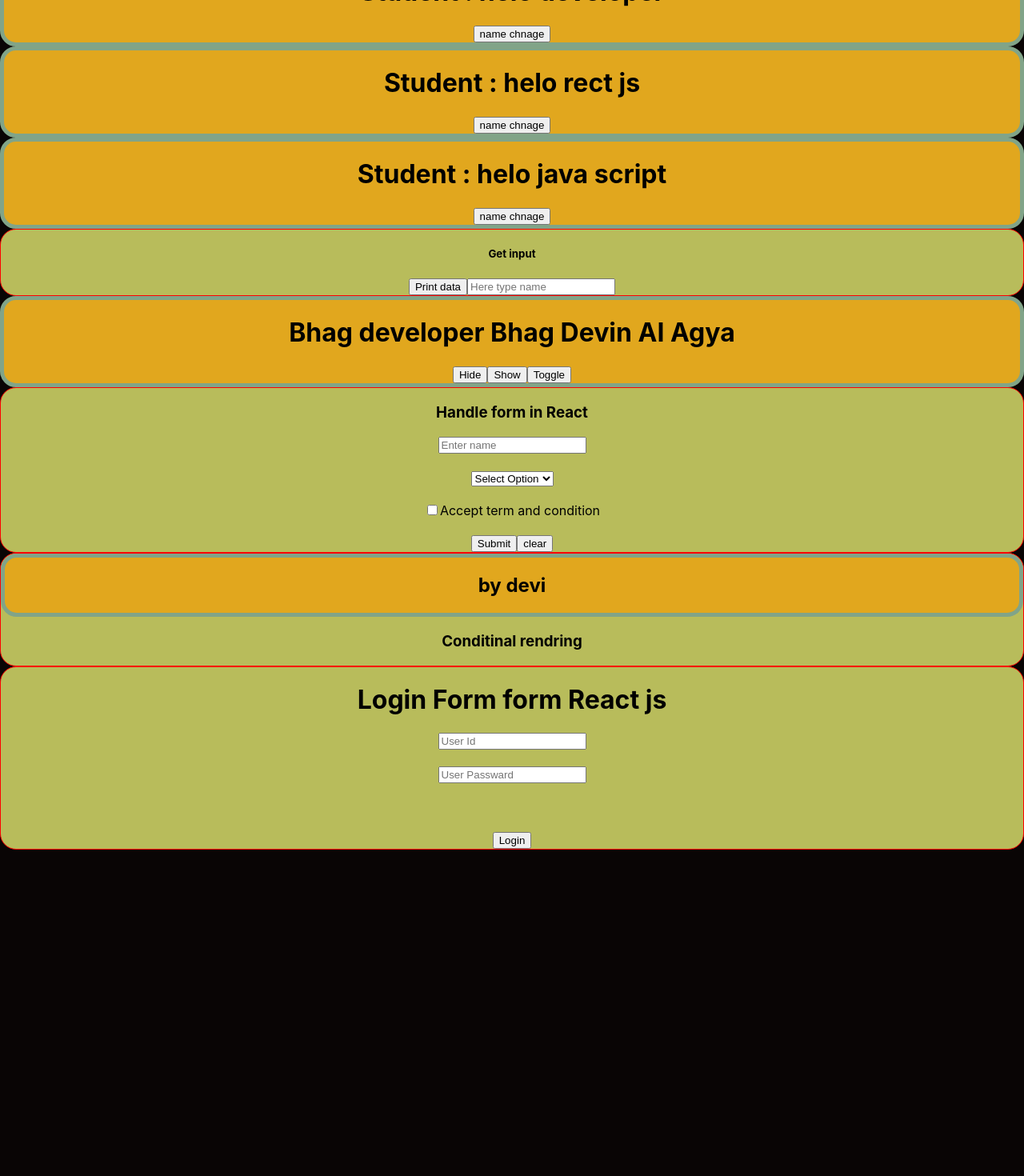
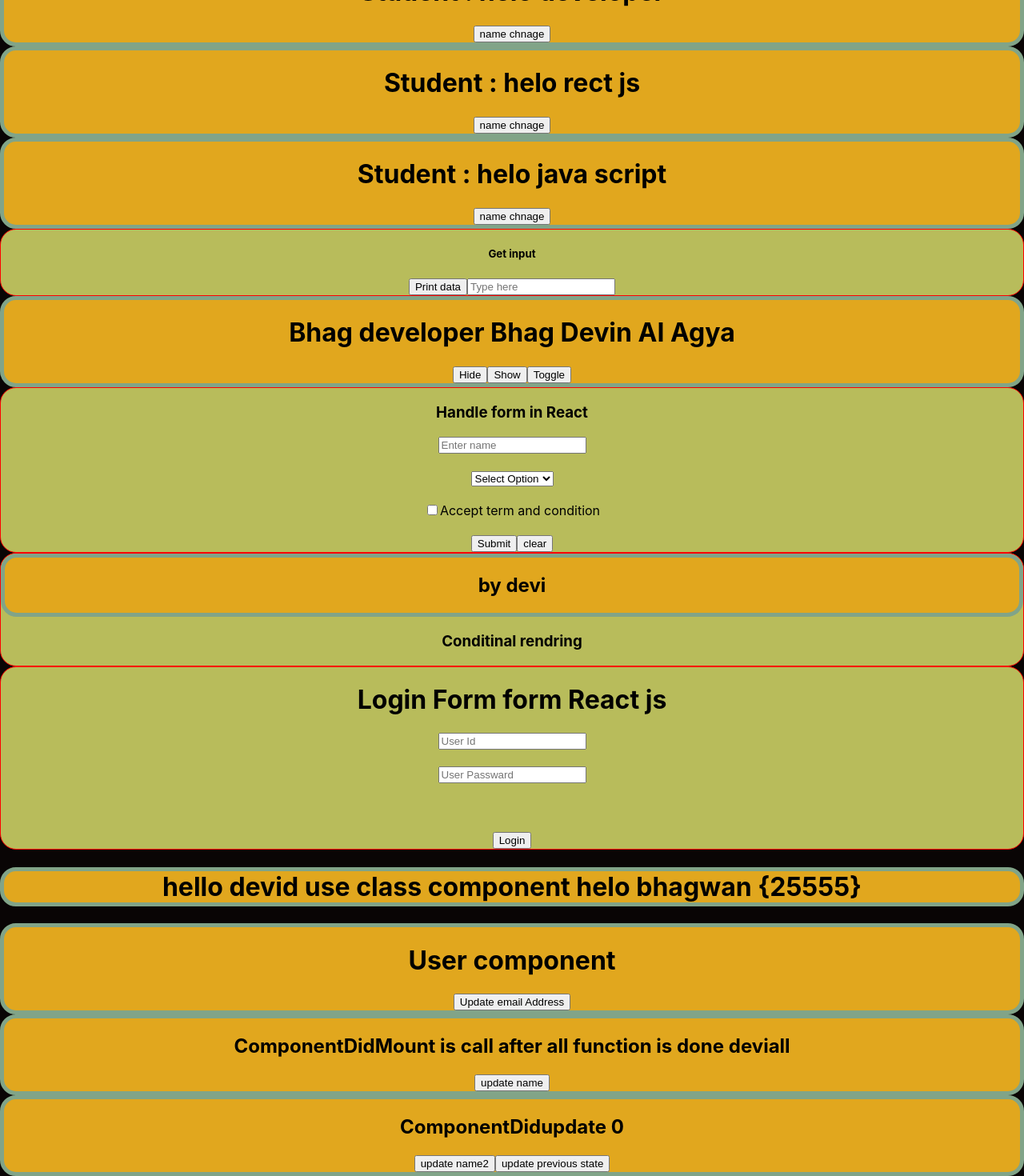
Before and after one commit to devilalpanchal/ReactYoutube01, a React (Create React App) app: page / in a window 1280 px wide. Shown: the part 1817-3287 px from the top of the page at 80% size. Before the commit the page ends 2879 px from the top, so only its background shows below. Built offline with nearby package versions, Linux system fonts and the light colour scheme.

Commit message:
did mount or update mount method

```diff
--- /dev/null
+++ b/src/ComponentDidMount.js
@@ -0,0 +1,35 @@
+import React from "react";
+
+
+// life cycle method
+// it is call when  all functiojn is ready
+// no effect of state or props
+// it is best use to call API
+// IT IS call after render is mount
+class MountDid extends React.Component {
+    constructor()
+    {
+        super();
+        this.state={
+            name:"deviall"
+        }
+        console.log("constractor")
+    }
+    componentDidMount()  //it is call onely one time after to set state
+    {
+        console.log("componentDidMount")
+    }
+    render() {
+        console.log('render')
+        return (
+            <div className="app">
+                <h2> ComponentDidMount is call after all function is done {this.state.name}</h2>
+                <button onClick={()=>{this.setState({name:"panchal ji"})}}>update name</button>
+            </div>
+        )
+    }
+
+}
+
+export default MountDid;
+// we can stop componentDidMount use of shouldComponentUpdate() method return is false
--- /dev/null
+++ b/src/ComponentDidUpdate.js
@@ -0,0 +1,38 @@
+import React from "react";
+class Didupdate extends React.Component{
+    constructor()
+    {
+        super();
+       console.log(" cosntrwtj2")
+       this.state={
+        name:"devi",
+        count:0
+       }
+    }
+    // componentDidUpdate()
+    componentDidUpdate(preProps,preState,snapshot)
+    {
+        console.log("componentDidUpdate",snapshot) // it is undefined hai
+        console.log("componentDidUpdate",preState.count,this.state.count)// previous count in console deta hai to check
+        // if (preState.count==this.state.count) {
+        //     alert(" data is already same")
+        // }
+if (this.state.count<10) {
+    this.setState({count:this.state.count+1})
+
+}
+    }
+    render() {
+        console.log('render')
+        return (
+            <div className="app">
+                <h2> ComponentDidupdate {this.state.count} </h2>
+                <button onClick={()=>{this.setState({name:"divi sir developer"})}}>update name2</button>
+                <button onClick={()=>{this.setState({count:1})}}>update previous state</button>
+            </div>
+        )
+}
+
+}
+
+export default Didupdate;
--- a/src/InputBoxValue.js
+++ b/src/InputBoxValue.js
@@ -1,22 +1,23 @@
 import React, { useState } from "react";
 
-function input() {
-    const [data, setData] = useState(null)
-    const [print, setPrint] = useState(false)
-    function getData(val) {
-        console.warn(val.target.value)
-        setData(val.target.value)
-        setPrint(false)
+function Input() {
+    const [data, setData] = useState(null);
+    const [print, setPrint] = useState(false);
+
+    function getData(event) {
+        console.warn(event.target.value);
+        setData(event.target.value);
+        setPrint(false);
     }
-    return <div className="App">
-        <h5> Get input</h5>
-        {print ?
-            <h5>  {data}</h5>
-            : null
-        }
-        <button onClick={() => setPrint(true)}>Print data</button>
-        <input type="text" placeholder="Here type name" onChange={getData}></input>
-    </div>
+
+    return (
+        <div className="App">
+            <h5>Get input</h5>
+            {print ? <h5>{data}</h5> : null}
+            <button onClick={() => setPrint(true)}>Print data</button>
+            <input type="text" placeholder="Type here" onChange={getData}></input>
+        </div>
+    );
 }
 
-export default input;
+export default Input;
--- /dev/null
+++ b/src/LifeCycleOfMethod.js
@@ -0,0 +1,36 @@
+// 1 mounting    componentDidMount
+// 2 updating   componentDidUpdate
+// 3 unmounting   componentDidunMount
+
+// life cycle is run when component loaded,update with props adn state, component is removed
+
+
+// contractor method first life cycle method in js
+
+
+import React from "react";
+
+class Bsall extends React.Component{
+constructor()
+{
+    super()
+    // to call parent constractor to component
+    console.warn( " heloo mamma consractor")
+
+    this.state={
+        data:" helo bhagwan {25555}"
+    }
+}
+
+// we called api in component did mpount  to first caling
+    render()
+    {
+        console.log('render')
+        return(
+            <h1 className="app"> hello devid use class component {this.state.data}</h1>
+        )
+    }
+}
+export default Bsall;
+
+// in functional component we can not use life cycle  directly without hooks
--- /dev/null
+++ b/src/StateClass.js
@@ -0,0 +1,24 @@
+import React from "react";
+class Tstate extends React.Component{
+    constructor()
+    {
+        super();
+        this.state={
+            email:"devi@gamil.com"
+        }
+    }
+
+    render()
+    {
+console.warn("Remder ,method" , this.state.email)
+return(
+    <div className="app">
+        <h1>User component</h1>
+        <button onClick={()=>this.setState({email:"devdflksd.com"})}> Update email Address</button>
+    </div>
+)
+    }
+}
+
+export default Tstate
+// render is remdring when cycle is run when component loaded,update with props adn state, component is removed
--- a/src/index.js
+++ b/src/index.js
@@ -18,7 +18,10 @@ import Toggle from './HideShow&Toggle';
 import FormHandle from './FormLikeSignandLogIn';
 import Condition from './ConditinalRendering';
 import Validation from './BasicFromValidation';
-
+import Bsall from './LifeCycleOfMethod';
+import Tstate from './StateClass';
+import MountDid from './ComponentDidMount';
+import Didupdate from './ComponentDidUpdate';
 const root = ReactDOM.createRoot(document.getElementById('root'));
 root.render(
   <React.StrictMode>
@@ -41,10 +44,10 @@ root.render(
     <FormHandle />
     <Condition />
     <Validation />
+    <Bsall />
+    <Tstate />
+<MountDid/>
+<Didupdate/>
   </React.StrictMode>
 );
-
-// If you want to start measuring performance in your app, pass a function
-// to log results (for example: reportWebVitals(console.log))
-// or send to an analytics endpoint. Learn more: https://bit.ly/CRA-vitals
 reportWebVitals();
```
